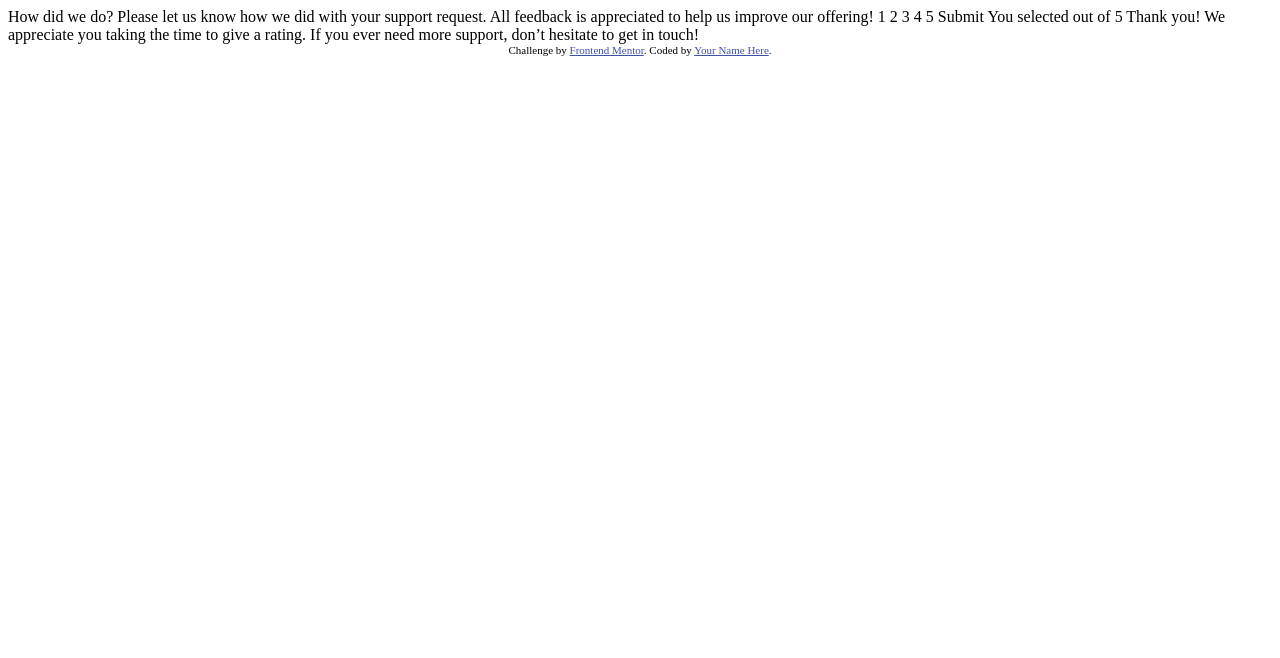
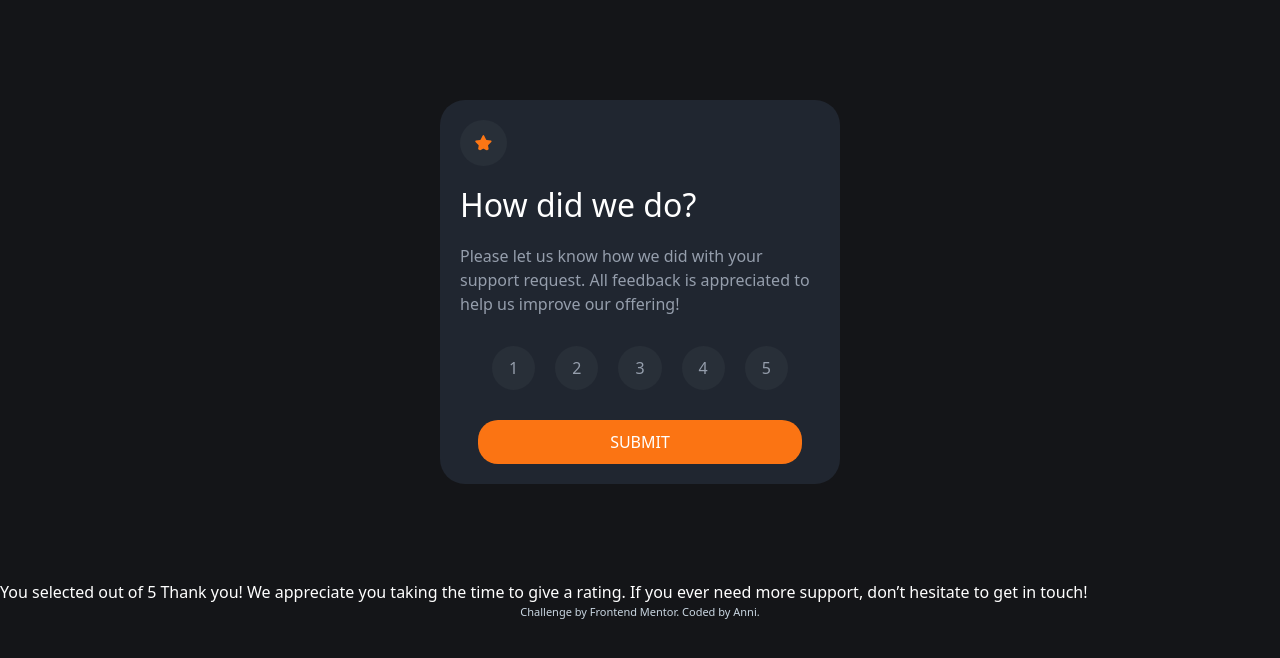
Before and after one commit to AnniK93/Interactive-Rating-Component, a plain HTML site: page index.html in a window 1280 px wide. Drawn offline with nearby package versions, Linux system fonts and the light colour scheme.

Commit message:
Added styling

```diff
--- a/index.html
+++ b/index.html
@@ -1,49 +1,68 @@
 <!DOCTYPE html>
 <html lang="en">
   <head>
-  <meta charset="UTF-8">
-  <meta name="viewport" content="width=device-width, initial-scale=1.0"> <!-- displays site properly based on user's device -->
+    <meta charset="UTF-8" />
+    <meta name="viewport" content="width=device-width, initial-scale=1.0" />
+    <!-- displays site properly based on user's device -->
 
-  <link rel="icon" type="image/png" sizes="32x32" href="./images/favicon-32x32.png">
+    <link
+      rel="icon"
+      type="image/png"
+      sizes="32x32"
+      href="./images/favicon-32x32.png"
+    />
+     <link
+      href="https://cdn.jsdelivr.net/npm/bootstrap@5.0.1/dist/css/bootstrap.min.css"
+      rel="stylesheet"
+      integrity="sha384-+0n0xVW2eSR5OomGNYDnhzAbDsOXxcvSN1TPprVMTNDbiYZCxYbOOl7+AMvyTG2x"
+      crossorigin="anonymous"
+    />
 
     <title>Frontend Mentor | Interactive rating component</title>
 
-  <!-- Feel free to remove these styles or customise in your own stylesheet 👍 -->
-  <style>
-    .attribution { font-size: 11px; text-align: center; }
-    .attribution a { color: hsl(228, 45%, 44%); }
-  </style>
+    <link rel="stylesheet" href="./styles.css" />
   </head>
-<body>
-
+  <body class="body">
     <!-- Rating state start -->
-
-  How did we do?
-
-  Please let us know how we did with your support request. All feedback is appreciated
-  to help us improve our offering!
-
-  1 2 3 4 5
-
-  Submit
+    <div class="container">
+      <img src="images/icon-star.svg" class="icon-star" alt="icon star">
+      <h1>How did we do?</h1>
+      <p>
+        Please let us know how we did with your support request. All feedback is
+        appreciated to help us improve our offering!
+      </p>
+      <div class="rating-buttons">
+        <button class="rating-value">1</button>
+        <button class="rating-value">2</button>
+        <button class="rating-value">3</button>
+        <button class="rating-value">4</button>
+        <button class="rating-value">5</button>
+      </div>
+      <button class="submit">Submit</button>
+    </div>
 
     <!-- Rating state end -->
 
     <!-- Thank you state start -->
-
-  You selected <!-- Add rating here --> out of 5
-
-  Thank you!
-
-  We appreciate you taking the time to give a rating. If you ever need more support,
-  don’t hesitate to get in touch!
+  </br>
+  </br>
+  </br>
+  </br>
+    <div>
+      You selected
+      <!-- Add rating here -->
+      out of 5 Thank you! We appreciate you taking the time to give a rating. If
+      you ever need more support, don’t hesitate to get in touch!
+    </div>
 
     <!-- Thank you state end -->
 
-
     <div class="attribution">
-    Challenge by <a href="https://www.frontendmentor.io?ref=challenge" target="_blank">Frontend Mentor</a>.
-    Coded by <a href="#">Your Name Here</a>.
+      Challenge by
+      <a href="https://www.frontendmentor.io?ref=challenge" target="_blank"
+        >Frontend Mentor</a
+      >. Coded by
+      <a href="https://quirky-bhaskara-5fb46c.netlify.app/">Anni</a>.
     </div>
   </body>
 </html>
--- /dev/null
+++ b/styles.css
@@ -0,0 +1,85 @@
+.body {
+  background-color: #141518;
+  color: white;
+  display: block;
+  margin: 0 auto;
+}
+
+.container {
+  background-color: #202630;
+  padding: 20px;
+  display: block;
+  margin: 0 auto;
+  margin-top: 100px;
+  width: 400px;
+  border-radius: 25px;
+}
+
+.icon-star {
+  border-radius: 50%;
+  padding: 15px;
+  background-color: #282f38;
+}
+
+h1 {
+  color: white;
+  font-size: 2em;
+  margin: 20px 0px;
+}
+
+p {
+  color: hsl(217, 12%, 63%);
+  font-size: 1em;
+}
+
+.rating-buttons {
+  display: flex;
+  justify-content: center;
+  margin: 30px 0px;
+}
+.rating-value {
+  background-color: #282f38;
+  color: hsl(217, 12%, 63%);
+  border: none;
+  margin: 0px 10px;
+  padding: 10px 17px;
+  border-radius: 50%;
+  transition: all 0.2s ease-in-out;
+}
+
+.rating-value:hover {
+  color: white;
+  background-color: hsl(25, 97%, 53%);
+}
+
+.submit {
+  background-color: hsl(25, 97%, 53%);
+  color: white;
+  text-transform: uppercase;
+  width: 90%;
+  display: block;
+  margin: 0 auto;
+  padding: 10px;
+  border: none;
+  border-radius: 20px;
+  margin-top: 20px;
+  transition: all 0.2s ease-in-out;
+}
+
+.submit:hover {
+  color: hsl(25, 97%, 53%);
+  background-color: white;
+}
+
+.attribution {
+  font-size: 11px;
+  text-align: center;
+  color: #cad7e2;
+}
+.attribution a {
+  color: #cad7e2;
+  text-decoration: none;
+}
+.attribution a:hover {
+  color: hsl(25, 97%, 53%);
+}
```
Also changed, not shown: 1 other file. Lines whose indentation alone changed are shown as unchanged.
